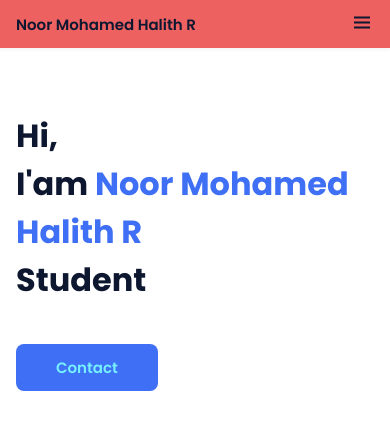
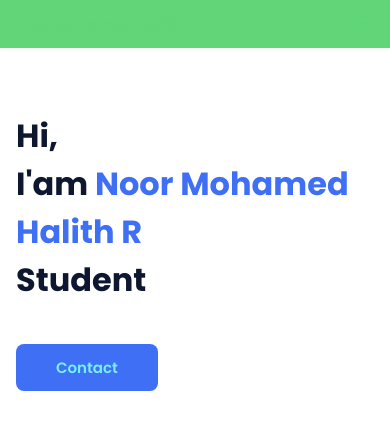
Before and after one commit to NoorMohamedHalith/portfolio, a plain HTML site: page index.html in a window 390 px wide. Shown: the top 442 px of the page. Drawn offline with nearby package versions, Linux system fonts and the light colour scheme.

Commit message:
Update styles.css

```diff
--- a/assets/css/styles.css
+++ b/assets/css/styles.css
@@ -110,7 +110,7 @@ img {
   top: 0;
   left: 0;
   z-index: var(--z-fixed);
-  background-color: #ee6161;
+  background-color: #61d577;
   box-shadow: 0 1px 4px rgba(146, 161, 176, 0.15);
 }
 
@@ -143,7 +143,7 @@ img {
 }
 .nav__link {
   position: relative;
-  color: #83ff87;
+  color: #61d577;
 }
 .nav__link:hover {
   position: relative;
@@ -158,10 +158,10 @@ img {
   background-color: var(--first-color);
 }
 .nav__logo {
-  color: var(--second-color);
+  color: #61d577;
 }
 .nav__toggle {
-  color: var(--second-color);
+  color: #61d577;
   font-size: 1.5rem;
   cursor: pointer;
 }
```
